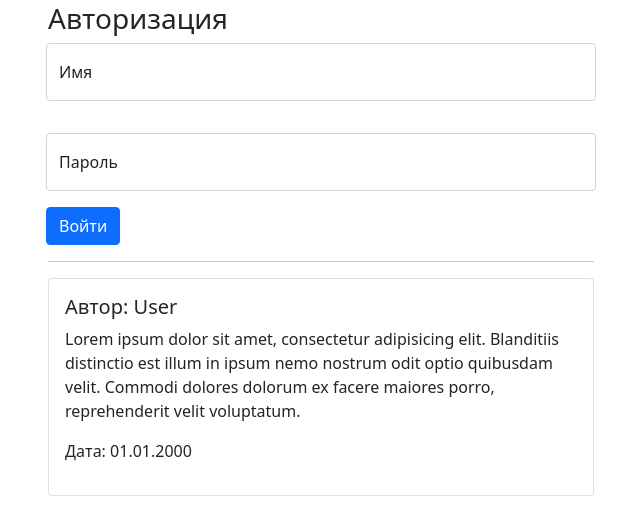
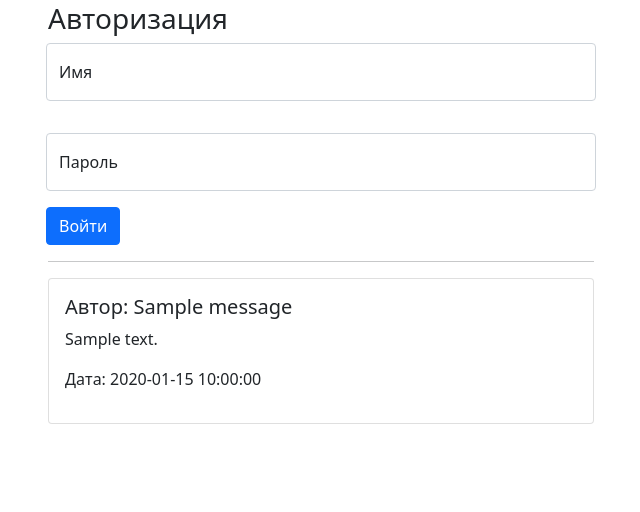
Before and after one commit to KurbonIsmailov92/PHP_courses, a PHP site: page / in a window 1280 px wide. Shown: the part 290-802 px from the top of the page, without its empty margins (319-959 px from the left). After the commit the page ends 714 px from the top, so only its background shows below. Run offline with PHP 8.4, Linux system fonts and the light colour scheme; tables that the repository leaves empty or names only in its code hold one stand-in row (values such as "Sample post").

Commit message:
messages added

```diff
--- a/43/funks.php
+++ b/43/funks.php
@@ -65,3 +65,35 @@ function login(): bool
         return true;
     }
 }
+
+function save_message()
+{
+    global $pdo;
+
+    $message = !empty($_POST['message']) ? trim($_POST['message']) : '';
+
+    if (!isset($_SESSION['user']['name'])) {
+        $_SESSION['errors'] = 'Нужно авторизоваться!';
+        return false;
+    }
+
+    if (empty($message)) {
+        $_SESSION['errors'] = 'Введите текст сообщения!';
+        return false;
+    }
+
+    $res = $pdo->prepare("INSERT INTO messages (name, message) VALUES (?,?)");
+
+    if ($res->execute([$_SESSION['user']['name'], $message])) {
+        $_SESSION['success'] = 'Сообщение добавлено!';
+    } else {
+        $_SESSION['errors'] = 'Ошибка!';
+    }
+}
+
+function get_messages(): array
+{
+    global $pdo;
+    $res = $pdo->query("SELECT * FROM messages");
+    return $res->fetchAll();
+}
--- a/43/index.php
+++ b/43/index.php
@@ -1,6 +1,5 @@
 <?php error_reporting(-1);
 session_start();
-
 
 require_once __DIR__ . '/db.php';
 require_once __DIR__ . '/funks.php';
@@ -17,6 +16,12 @@ if (isset($_POST['auth'])) {
     die;
 }
 
+if (isset($_POST['add'])) {
+    save_message();
+    header("Location: index.php");
+    die;
+}
+
 if (isset($_GET['do']) && $_GET['do'] == 'exit') {
     if (!empty($_SESSION['user'])) {
         unset($_SESSION['user']);
@@ -24,7 +29,7 @@ if (isset($_GET['do']) && $_GET['do'] == 'exit') {
     header("Location: index.php");
     die;
 }
-
+$messages = get_messages();
 ?>
 <!doctype html>
 <html lang="en">
@@ -147,22 +152,22 @@ if (isset($_GET['do']) && $_GET['do'] == 'exit') {
 
     <?php endif; ?>
 
-
+    <?php if (!empty($messages)): ?>
     <div class="row">
         <div class="col-md-6 offset-md-3">
             <hr>
+            <?php foreach ($messages as $message): ?>
             <div class="card my-3">
                 <div class="card-body">
-                    <h5 class="card-title">Автор: User</h5>
-                    <p class="card-text">Lorem ipsum dolor sit amet, consectetur adipisicing elit. Blanditiis distinctio
-                        est illum in ipsum nemo nostrum odit optio quibusdam velit. Commodi dolores dolorum ex facere
-                        maiores porro, reprehenderit velit voluptatum.</p>
-                    <p>Дата: 01.01.2000</p>
+                    <h5 class="card-title">Автор: <?= htmlspecialchars($message['name']) ?></h5>
+                    <p class="card-text"><?= nl2br(htmlspecialchars($message['message'])) ?></p>
+                    <p>Дата: <?= $message['created_at'] ?></p>
                 </div>
             </div>
+            <?php endforeach; ?>
         </div>
     </div>
-
+    <?php endif; ?>
 </div>
 
 <script src="https://cdn.jsdelivr.net/npm/bootstrap@5.1.3/dist/js/bootstrap.bundle.min.js"
```
Lines whose indentation alone changed are shown as unchanged.
